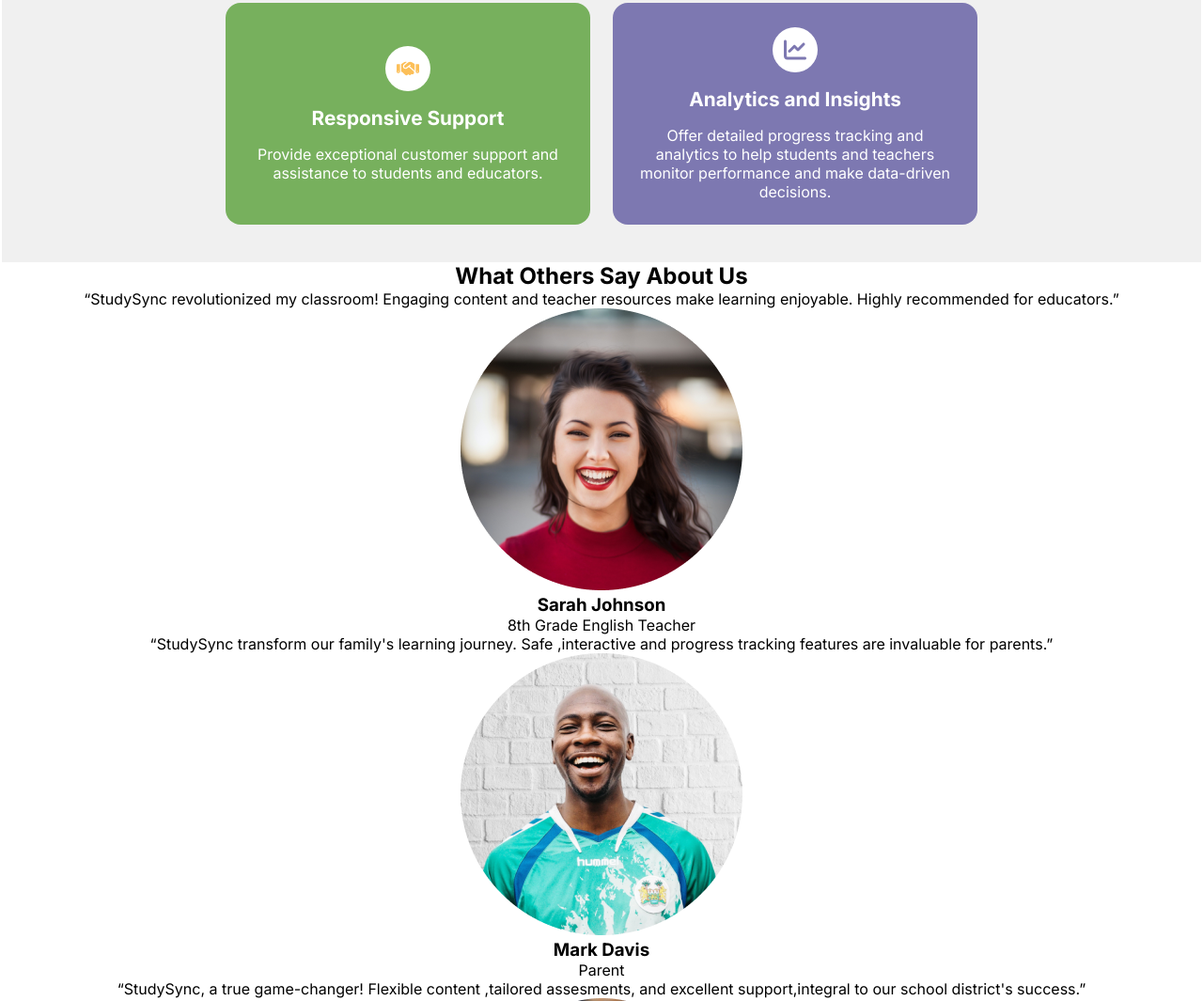
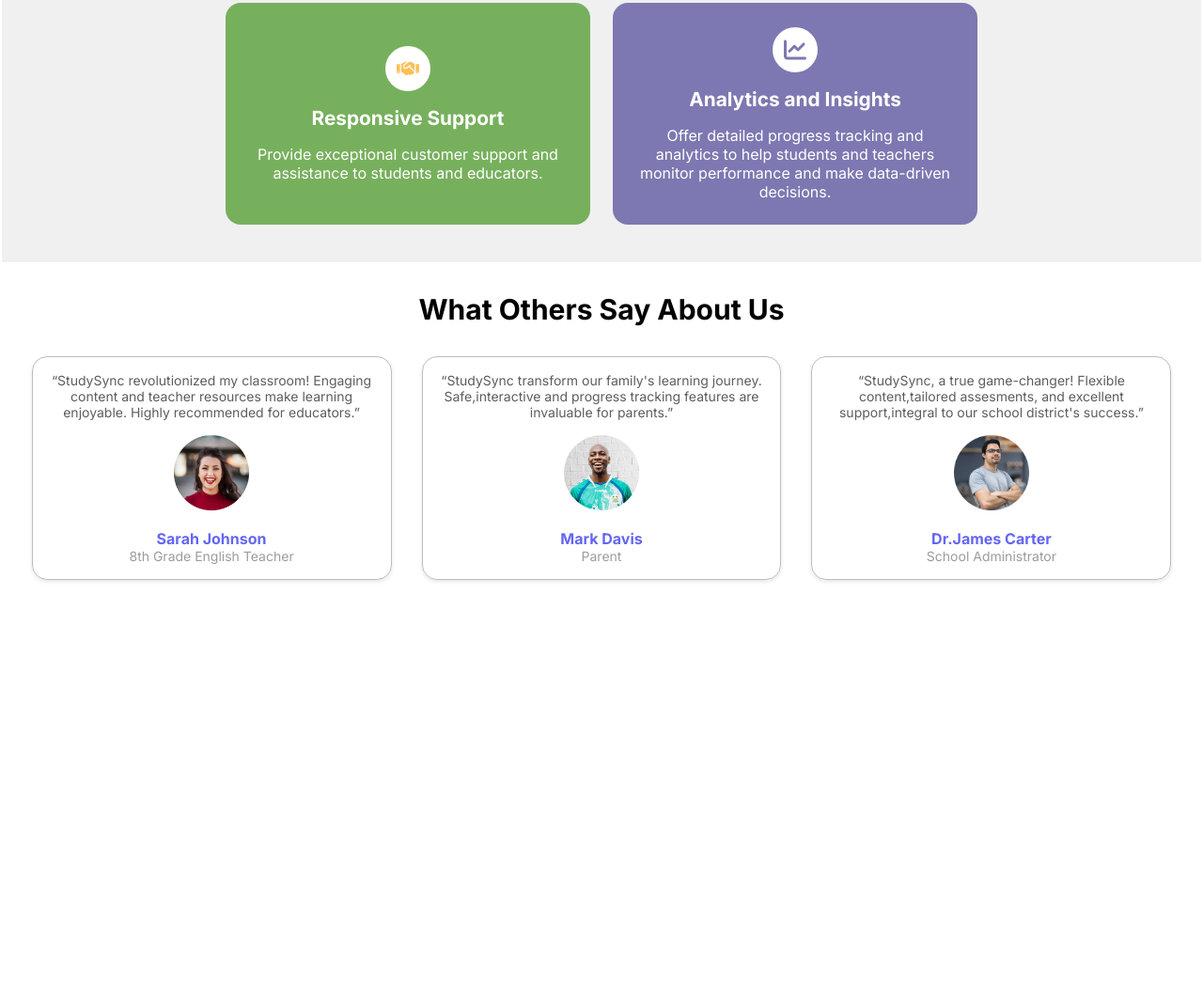
Before and after one commit to Santanuguin/mypractices, a plain HTML site: page index.html in a window 1280 px wide. Shown: the part 1547-2612 px from the top of the page at 94% size. After the commit the page ends 2196 px from the top, so only its background shows below. Drawn offline with Linux system fonts and the light colour scheme.

Commit message:
complete testimonial section

```diff
--- a/styles.css
+++ b/styles.css
@@ -389,3 +389,57 @@
         grid-template-columns: repeat(1,1fr);
     }
 }
+
+
+.test-container{
+    background-color: var(--background-color);
+    padding: 2rem;
+    margin: 0 auto;
+    max-width: 1280px;
+}
+.test-content{
+    display: flex;
+    flex-direction: column;
+    gap: 2rem;
+}
+.test-title{
+    font-size: 1.875rem;
+    font-weight: bold;
+}
+.test-grid{
+    display: grid;
+    grid-template-columns: repeat(auto-fill,minmax(300px,1fr));
+    grid-gap: 2rem;
+}
+.test-card{
+    display: flex;
+    flex-direction: column;
+    border: 1px solid rgb(193, 188, 188);
+    border-radius: 1rem;
+    box-shadow: 0 2px 4px rgba(0,0,0,0.1);
+    padding: 1rem;
+    gap: 1rem;
+    transition: transform 0.3s ease , box-shadow 0.3s ease ;
+}
+ .test-card:hover{
+    transform: scale(1.05);
+    box-shadow:0 4px 8px rgba(0,0,0,0.2) ;
+    border: 1px solid blue;
+ }
+ .test-avater img{
+    height: 5rem;
+    width: 5rem;
+ }
+ .test-text{
+    font-size: 0.875rem;
+    color: #1f1a1ab6;
+
+ }
+ .test-name{
+    font-size: 1rem;
+    color: var(--primary-color);
+ }
+ .test-desc{
+    font-size: 0.875rem;
+    color: #4a48488a;
+ }
```
Also changed, not shown: index.html (+2 -2 lines).
